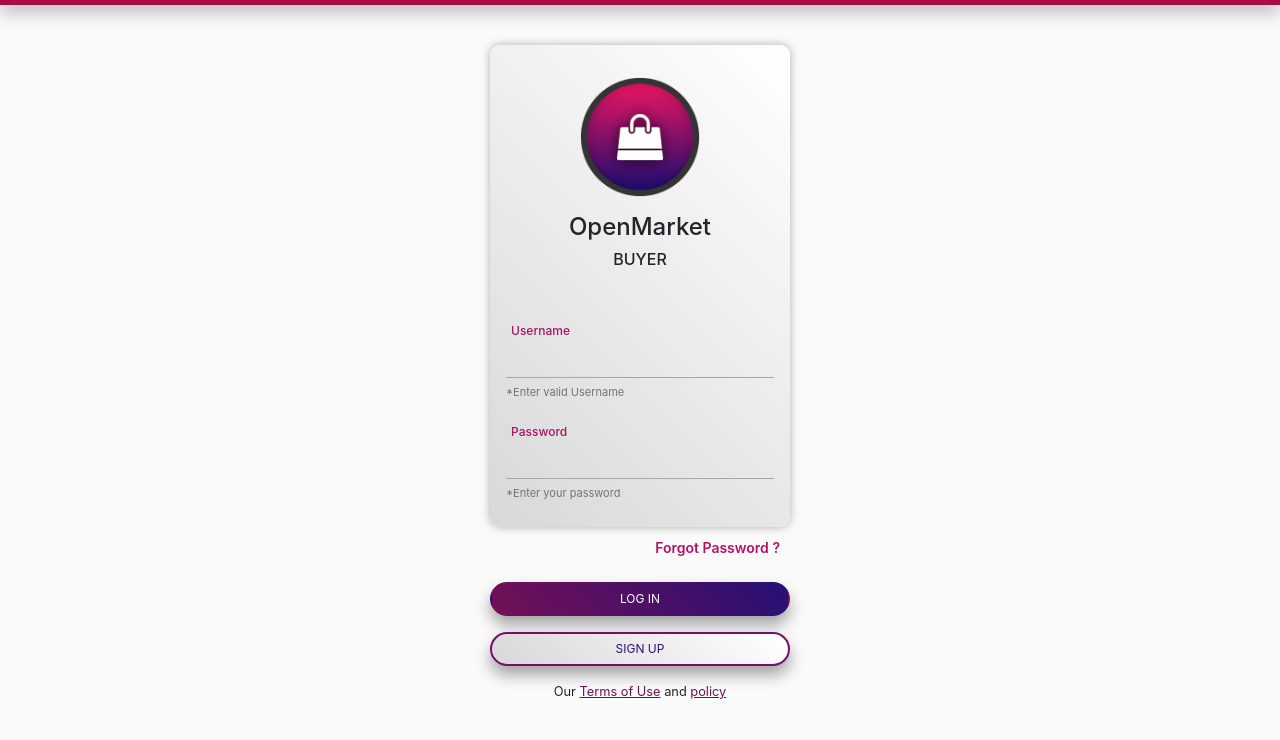
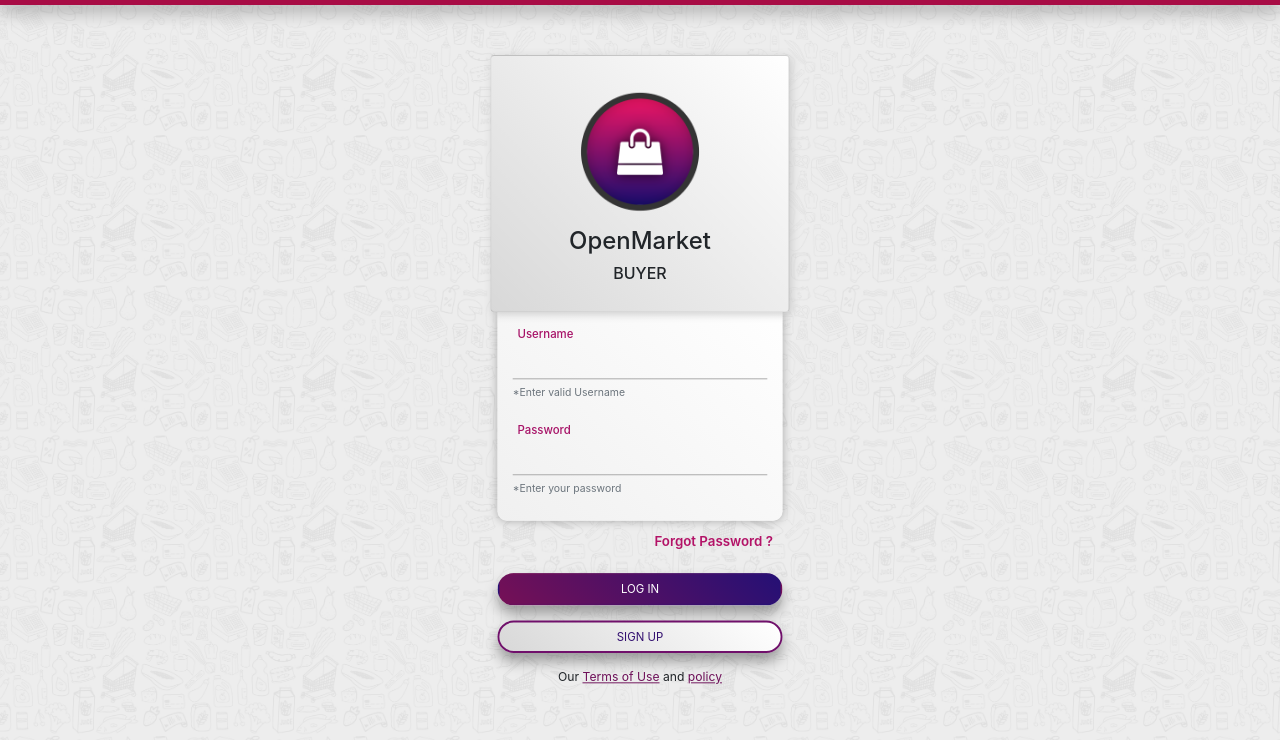
Before and after one commit to ShaikhDanish04/OpenMarket, a PHP site: page /buyer/login.php in a window 1280 px wide. Shown: the top 740 px of the page. Run offline with PHP 8.4, Linux system fonts and the light colour scheme; some libraries are stand-ins or nearby versions.

Commit message:
buyers new interfacce

```diff
--- a/buyer/login.php
+++ b/buyer/login.php
@@ -13,7 +13,14 @@
 
 <style>
     body {
-        background: #fafafa
+        /* background: #fafafa */
+    }
+
+    body {
+        background-image: url(bg.png);
+        /* background-size: contain; */
+        background-size: 200px;
+        background-position:center;
     }
 
     .top-stick {
@@ -25,11 +32,14 @@
 
     .auth {
         /* background: #e9e9e9; */
+        transform: scale(0.95);
+
         display: flex;
         flex-direction: column;
         justify-content: center;
         align-items: center;
         max-width: 330px;
+        transition: all .5s;
     }
 
 
@@ -74,17 +84,58 @@
         width: 20px;
     }
 
+    .brand-logo {
+        transform: scale(1.05);
+        background: linear-gradient(45deg, #d8d8d8, #fff);
+        width: 100%;
+        z-index: 1;
+        position: relative;
+        transition: .3s;
+    }
+
+    .brand-logo img {
+        margin: 1rem auto;
+        height: 120px;
+        transition: .3s;
+    }
+
+    .brand-logo.reg img {
+        margin: 0rem .5rem 0rem 0rem;
+        height: 70px;
+
+    }
+
+    .brand-logo:active {
+        transform: scale(1);
+    }
+
+    .brand-logo .card-body {
+        display: flex;
+        flex-direction: column;
+    }
+
+    .brand-logo.reg .card-body {
+        flex-direction: row;
+        text-align: center;
+        align-items: center;
+        justify-content: center;
+    }
+
     .user-input {
-        background: linear-gradient(45deg, #d8d8d8, #fff);
-        padding: 1rem;
+        transition: all .5s;
+        /* background: linear-gradient(45deg, #d8d8d8, #fff); */
+        background: linear-gradient(43deg, #f0f0f0, #ffffff);
+
+        padding-top: 1.5rem;
         border-radius: 10px;
-        margin-top: 1rem;
+        margin-top: -.5rem;
         box-shadow: 0 0 10px rgba(0, 0, 0, 0.3);
 
     }
 
     .input-box {
         position: relative;
+        padding: 0rem 1rem;
     }
 
     .input-box label {
@@ -194,52 +245,42 @@ if (isset($_POST['register_submit'])) {
 }
 ?>
 
+<style>
+    .logo {
+        text-align: center;
+        background: #a80c45;
+        background: linear-gradient(180deg, #a80c45, #270c6b);
+        color: #ffffff;
+        height: 120px;
+        width: 120px;
+        display: flex;
+        align-items: center;
+        justify-content: center;
+        border-radius: 50%;
+        border: 5px solid #343434;
+        box-shadow: 0 0 15px #0000007a inset;
+        font-size: 48px;
+        text-shadow: 0 0 10px #000;
+        margin: auto;
+    }
+</style>
+
 <body>
     <div class="top-stick"></div>
     <div class="auth mb-3 mt-4 container">
         <?php echo $status; ?>
-
-        <form action="" id="login_form" method="post" data-ajax="false" class="w-100 collapse show">
-            <div class="user-input">
-                <div class="brand-logo text-center mt-3 mb-5">
-                    <img class="mx-auto my-3 d-block" src="../logo.png" height="120px" alt="">
+        <div class="brand-logo text-center mt-3 card" data-toggle="collapse" data-target=".collapse">
+            <div class="card-body mb-0">
+                <img class="" src="../logo.png" height="120px" alt="">
+                <div>
                     <p class="h4">OpenMarket</p>
                     <p class="h6">BUYER</p>
                 </div>
-
-                <div class="input-box mb-3">
-
-                    <label for="">Username</label>
-                    <input type="text" name="username" required>
-                    <small class="text-muted">*Enter valid Username</small>
-                </div>
-                <div class="input-box mb-2">
-
-                    <label for="">Password</label>
-                    <input type="password" name="password" required>
-                    <small class="text-muted">*Enter your password</small>
-                </div>
             </div>
-            <a href="javascipt:void(0)" class="forgot-link">Forgot Password ?</a>
-            <div class="user-submit">
-                <div class="form-group">
-                    <button class="submit-btn" name="login_submit">LOG IN</button>
-                </div>
-            </div>
-        </form>
-        <form action="" id="register_form" data-ajax="false" class="w-100 collapse" method="post">
-
-            <div class="user-input">
-                <div class="brand-logo d-flex flex-row text-center align-items-center justify-content-center">
-                    <img class="my-3 mr-2 d-block" src="../logo.png" height="70px" alt="">
-                    <div>
-                        <p class="h4">OpenMarket</p>
-                        <p class="h6">BUYER</p>
-                    </div>
-                </div>
-                <div class="divider mb-3"></div>
-                <p class="h6  text-center text-uppercase mb-3">Buyer Registeration</p>
-
+        </div>
+        <div class="user-input w-100 ">
+            <form action="" id="register_form" data-ajax="false" class="collapse" method="post">
+                <p class="h6  text-center text-uppercase mb-3 mt-2">Registeration</p>
                 <div class="input-box mb-3">
                     <label for="">First Name</label>
                     <input type="text" name="fname" required>
@@ -261,19 +302,42 @@ if (isset($_POST['register_submit'])) {
                     <input type="password" name="password" required>
                     <small class="text-muted">*Enter your password</small>
                 </div>
-                <div class="input-box mb-3">
+                <div class="input-box mb-3 pb-3">
                     <label for="">Confirm Password</label>
                     <small class="text-danger font-weight-bold invalid" style="display:none"> Password Should Match</small>
                     <input type="password" name="confirm_password" required>
                     <small class="text-muted">*Confirm your password</small>
                 </div>
-            </div>
+            </form>
+            <form action="" id="login_form" method="post" data-ajax="false" class="collapse show">
+                <div class="input-box mb-3">
+                    <label for="">Username</label>
+                    <input type="text" name="username" required>
+                    <small class="text-muted">*Enter valid Username</small>
+                </div>
+                <div class="input-box mb-2 pb-3">
+                    <label for="">Password</label>
+                    <input type="password" name="password" required>
+                    <small class="text-muted">*Enter your password</small>
+                </div>
+            </form>
+        </div>
+        <div class="collapse w-100">
             <div class="user-submit mt-3">
                 <div class="form-group">
                     <button class="submit-btn" name="register_submit" disabled>SIGN UP</button>
                 </div>
             </div>
-        </form>
+        </div>
+        <div class="collapse w-100 show">
+            <a href="javascipt:void(0)" class="forgot-link">Forgot Password ?</a>
+            <div class="user-submit">
+                <div class="form-group">
+                    <button class="submit-btn" name="login_submit">LOG IN</button>
+                </div>
+            </div>
+        </div>
+
         <div class="user-submit w-100 ">
             <div class="form-group">
                 <button type="button" class="toggle-btn" data-toggle="collapse" data-target=".collapse">SIGN UP</button>
@@ -288,10 +352,12 @@ if (isset($_POST['register_submit'])) {
         console.log($(this).attr('id'));
         $('.alert').alert("close");
         if ($(this).attr('id') == "login_form") {
-            $('[data-target=".collapse"]').text('SIGN UP');
+            $('.brand-logo').removeClass('reg');
+            $('button[data-target=".collapse"]').text('SIGN UP');
         }
         if ($(this).attr('id') == "register_form") {
-            $('[data-target=".collapse"]').text('LOG IN');
+            $('.brand-logo').addClass('reg');
+            $('button[data-target=".collapse"]').text('LOG IN');
         }
         // alert(1);
     })
```
Also changed, not shown: buyer/bg.png (added).
